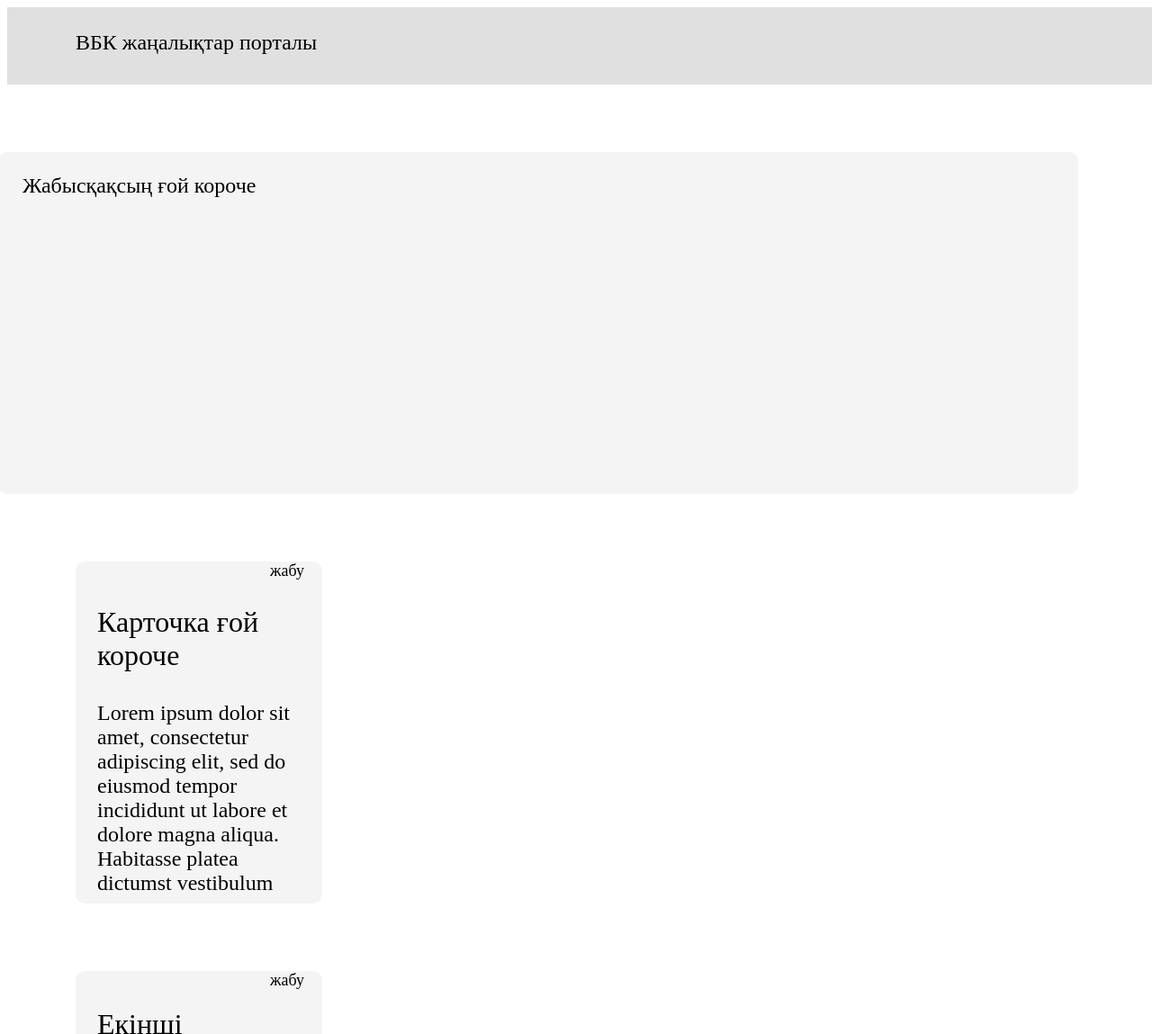
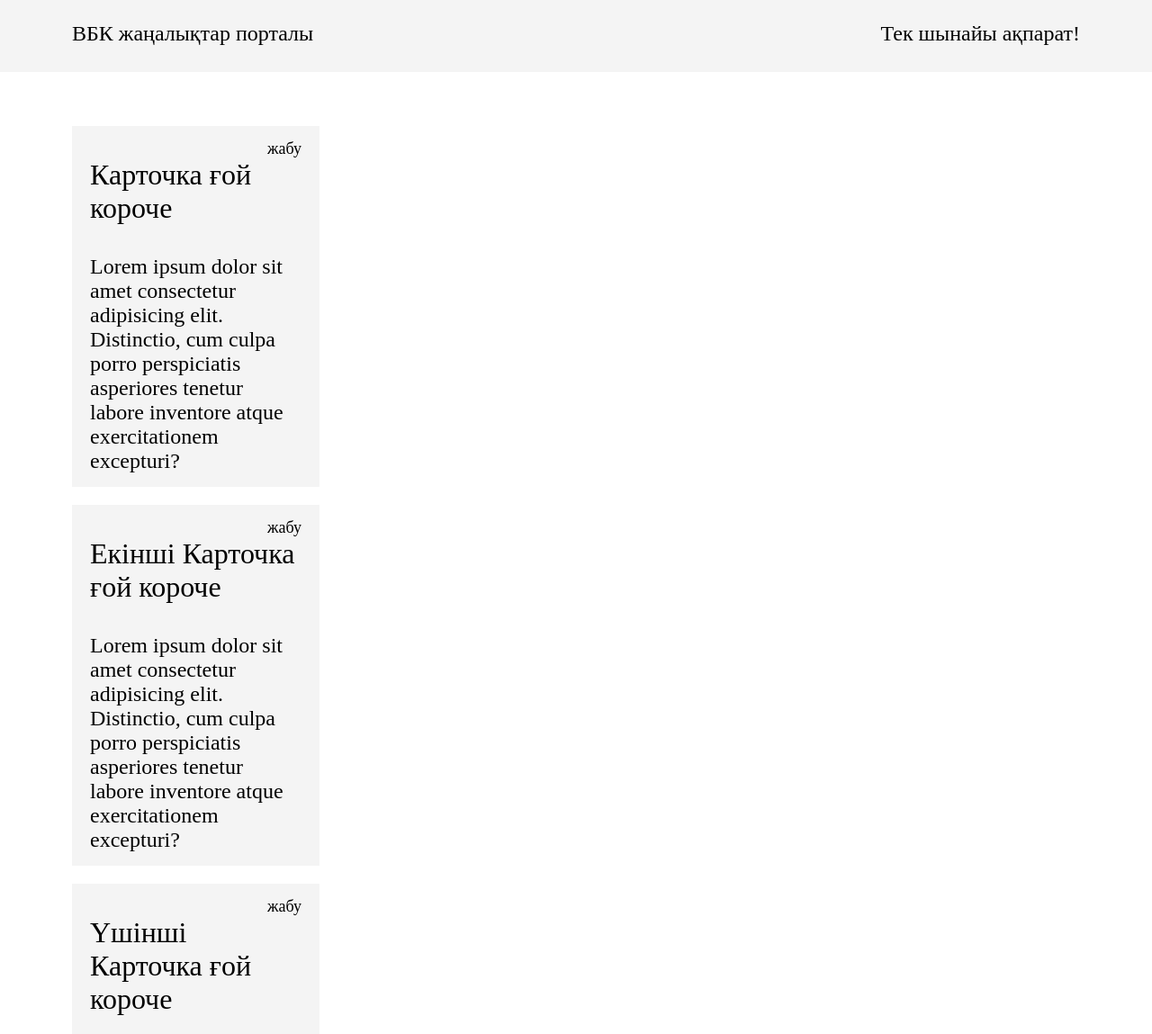
Before and after one commit to Asylniet/week2_web, a plain HTML site: page index.html in a window 1280 px wide. Shown: the top 1149 px of the page at 90% size. Drawn offline with Linux system fonts and the light colour scheme.

Commit message:
made some changes

```diff
--- a/index.html
+++ b/index.html
@@ -10,70 +10,47 @@
 
 </head>
 <body>
-    <div class = "VBK">
-        <span class = "news">ВБК жаңалықтар порталы</span>
-        <span class = "tek">Тек шынайы ақпарат!</span>
-    </div>
-
-    <div class = "salem">
-
-        <div class = "zhabyskak">
-            <p class = "textforjab">
-                Жабысқақсың ғой короче
-            </p>
-        </div>
-
-        <div class = "ush">
-            <div class = "bir1">
-
-                <p class = "jabu">
-                    жабу
-                </p>
-
-                <p class = "kart">
-                    Карточка ғой короче
-                </p>
-
-                <p class = "text">
-                    Lorem ipsum dolor sit amet, consectetur adipiscing elit, sed do eiusmod tempor incididunt ut labore et dolore magna aliqua. Habitasse platea dictumst vestibulum
-                </p>
+    <header>
+        <span>ВБК жаңалықтар порталы</span>
+        <span class="right">Тек шынайы ақпарат!</span>
+    </header>
+    <main>
+        <div class="container">
+            <div class="card-wrapper">
+                <div class="card">
+                    <span class="card__close-button">жабу</span>
+                    <span class="card__title">
+                        Карточка ғой короче
+                    </span>
+                    <span>
+                        Lorem ipsum dolor sit amet consectetur adipisicing elit. Distinctio, cum culpa porro perspiciatis asperiores tenetur labore inventore atque exercitationem excepturi?
+                    </span>
+                </div>
+                <div class="card">
+                    <span class="card__close-button">жабу</span>
+                    <span class="card__title">
+                        Екінші Карточка ғой короче
+                    </span>
+                    <span>
+                        Lorem ipsum dolor sit amet consectetur adipisicing elit. Distinctio, cum culpa porro perspiciatis asperiores tenetur labore inventore atque exercitationem excepturi?
+                    </span>
+                </div>
+                <div class="card">
+                    <span class="card__close-button">жабу</span>
+                    <span class="card__title">
+                        Үшінші Карточка ғой короче
+                    </span>
+                    <span>
+                        Lorem ipsum dolor sit amet consectetur adipisicing elit. Distinctio, cum culpa porro perspiciatis asperiores tenetur labore inventore atque exercitationem excepturi?
+                    </span>
+                </div>
+            </div>
+            <div class="main-content">
 
             </div>
+        </div>
+    </main>
 
-            <div class = "eki2">
-
-                <p class = "jabu2">
-                    жабу
-                </p>
-
-                <p class = "kart2">
-                    Екінші Карточка ғой короче
-                </p>
-
-                <p class = "text2">
-                    Lorem ipsum dolor sit amet, consectetur adipiscing elit, sed do eiusmod tempor incididunt ut labore et dolore magna aliqua. Habitasse platea
-                </p>
-
-            </div>
-
-            <div class = "ush3">
-
-                <p class = "jabu3">
-                    жабу
-                </p>
-
-                <p class = "kart3">
-                    Үшінші Карточка ғой короче
-                </p>
-
-                <p class = "text3">
-                    Lorem ipsum dolor sit amet, consectetur adipiscing elit, sed do eiusmod tempor incididunt ut labore et dolore magna aliqua. Habitasse platea
-                </p>
-
-            </div>
-
-        </div>
-    </div>
 
     <div class = "line">
         ____________________________________________________________________________________________________________________________________________________________________________________
--- a/styles/style.css
+++ b/styles/style.css
@@ -1,12 +1,63 @@
-.VBK {
+* {
+    padding: 0;
+    margin: 0;
+    box-sizing: border-box;
+}
+
+header {
+    width: 100%;
+    height: 80px;
+    background-color: #F4F4F4;
+    position: fixed;
+    top: 0;
+    z-index: 2;
+    font-size: 24px;
+    padding-left: 80px;
+    padding-top: 24px;
+}
+
+.right {
+    position: absolute;
+    right: 80px;
+}
+
+main {
+    margin-top: 80px;
+    padding: 0 80px;
+}
+
+.container {
+    padding-top: 60px;
+}
+
+.card {
+    max-width: 275px;
+    background-color: #F4F4F4;
+    font-size: 24px;
+    padding: 15px 20px;
+    min-height: 380px;
+    max-height: 500px;
+    overflow: scroll;
+    margin-bottom: 20px;
+}
+
+.card span {
     display: block;
-    width: 1728px;
-    height: 60px;
-    background: #E0E0E0;
-    left: 0px;
-    right: 0px;
-    font-size: 24px;
-    padding-top: 26px;
+}
+
+.card__close-button {
+    font-size: 18px;
+    text-align: end;
+}
+
+.card__title {
+    font-size: 32px;
+    margin-bottom: 33px;
+    max-width: 230px;
+}
+
+.main-content {
+    margin-left: 100px;
 }
 
 .news {
@@ -35,13 +86,6 @@
     font-size: 32px;
     padding-left: 24px;
     padding-right: 49px;
-}
-
-.text {
-    margin-top: 30px;
-    font-size: 24px;
-    padding-left: 24px;
-    padding-right: 19px;
 }
 
 .bir1 {
```
Also changed, not shown: 1 other file.
